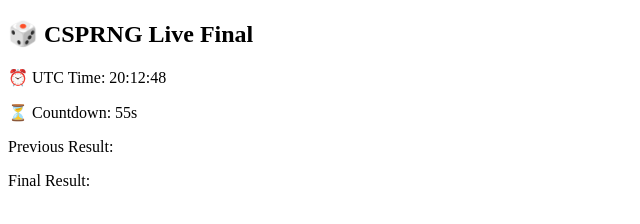
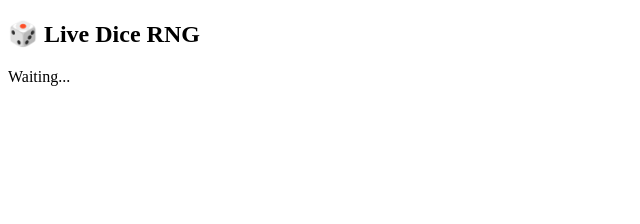
Before and after one commit to hackiifourlevelwinunder/Last, a website: page public/index.html in a window 1280 px wide. Shown: the whole page, without its empty margins (0-640 px from the left). Drawn offline with nearby package versions, Linux system fonts and the light colour scheme; no server answers.

Commit message:
Update index.html

```diff
--- a/public/index.html
+++ b/public/index.html
@@ -2,39 +2,23 @@
 <html lang="en">
 <head>
   <meta charset="UTF-8" />
-  <meta name="viewport" content="width=device-width, initial-scale=1.0"/>
-  <title>CSPRNG Live Final</title>
+  <title>Dice RNG</title>
   <script src="/socket.io/socket.io.js"></script>
 </head>
 <body>
-  <h2>🎲 CSPRNG Live Final</h2>
-  <p>⏰ UTC Time: <span id="utc"></span></p>
-  <p>⏳ Countdown: <span id="countdown"></span>s</p>
-  <p>Previous Result: <span id="prev"></span></p>
-  <p>Final Result: <span id="final"></span></p>
+  <h2>🎲 Live Dice RNG</h2>
+  <div id="result">Waiting...</div>
 
   <script>
     const socket = io();
-    let roundStart = Date.now();
-
-    function updateTime() {
-      document.getElementById("utc").innerText = new Date().toISOString().split("T")[1].split(".")[0];
-      let elapsed = Math.floor((Date.now() - roundStart) / 1000);
-      let countdown = 60 - (elapsed % 60);
-      document.getElementById("countdown").innerText = countdown;
-    }
-
-    socket.on("newRound", (data) => {
-      roundStart = Date.now();
-      if (data.previous) {
-        document.getElementById("prev").innerText = `🎲 ${data.previous.dice.join(", ")} | Total = ${data.previous.total}`;
-      }
-      if (data.current) {
-        document.getElementById("final").innerText = `🎲 ${data.current.dice.join(", ")} | Total = ${data.current.total}`;
-      }
+    socket.on("newResult", (data) => {
+      document.getElementById("result").innerHTML = `
+        Dice: ${data.dice.join(", ")} <br>
+        Total: ${data.total} <br>
+        Size: ${data.size} <br>
+        Time: ${data.time}
+      `;
     });
-
-    setInterval(updateTime, 1000);
   </script>
 </body>
 </html>
```
